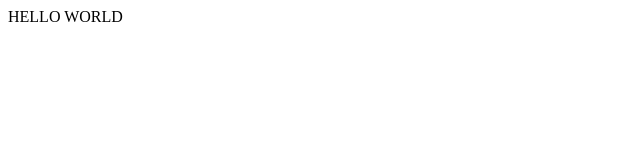
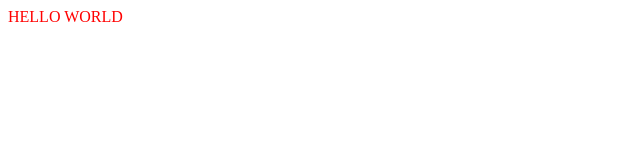
Before and after one commit to vnsmurthysristi/vnsmurthysristi.github.io, a plain HTML site: page index.html in a window 1280 px wide. Shown: the whole page, without its empty margins (0-640 px from the left). Drawn offline with Linux system fonts and the light colour scheme.

Commit message:
fix color format issue

```diff
--- a/index.html
+++ b/index.html
@@ -6,7 +6,7 @@
   </head>
   <body>
     <style>
-      p #1{color: red;}
+      p {color: red;}
     </style>
     <p id=1>
       HELLO WORLD
```
